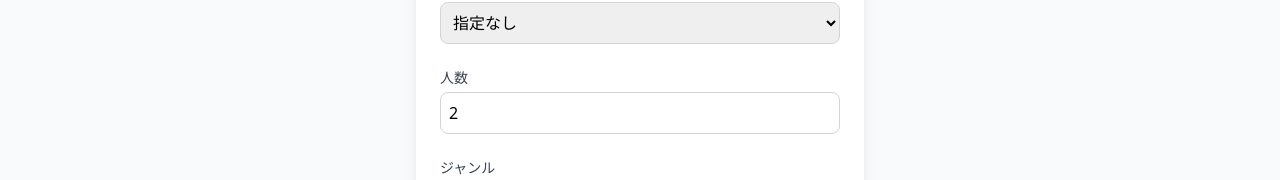
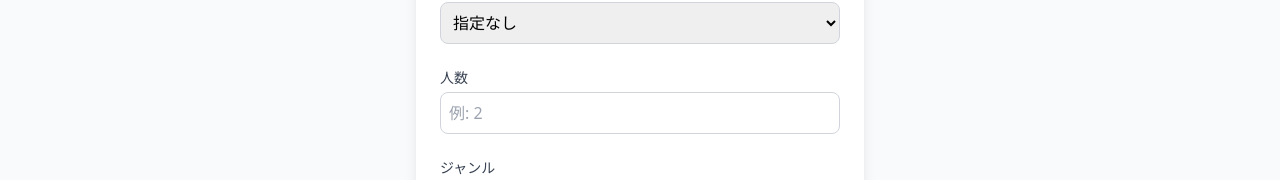
Before and after one commit to teishito/Deploy_Azure_front, a Next.js app: page / in a window 1280 px wide. Shown: the part 198-378 px from the top of the page. Built offline with nearby package versions, Linux system fonts and the light colour scheme.

Commit message:
Update SearchForm.jsx

```diff
--- a/components/SearchForm.jsx
+++ b/components/SearchForm.jsx
@@ -6,7 +6,7 @@ import Footer from "../components/Footer";
 
 export default function SearchForm() {
   const [area, setArea] = useState(""); // エリア
-  const [guests, setGuests] = useState(2); // 人数
+  const [guests, setGuests] = useState(""); // 人数
   const [genre, setGenre] = useState(""); // ジャンル
   const [budgetMin, setBudgetMin] = useState(""); // 予算下限
   const [budgetMax, setBudgetMax] = useState(""); // 予算上限
@@ -31,7 +31,7 @@ export default function SearchForm() {
     try {
       // APIを呼び出して結果を取得
       const response = await fetch(
-        `/search?area=${query.area}&guests=${query.guests}&genre=${query.genre}&budgetMin=${query.budgetMin}&budgetMax=${query.budgetMax}&privateRoom=${query.privateRoom}&drinkIncluded=${query.drinkIncluded}`
+        `/search?area=${encodeURIComponent(query.area)}&guests=${encodeURIComponent(query.guests)}&genre=${encodeURIComponent(query.genre)}&budgetMin=${encodeURIComponent(query.budgetMin)}&budgetMax=${encodeURIComponent(query.budgetMax)}&privateRoom=${encodeURIComponent(query.privateRoom)}&drinkIncluded=${encodeURIComponent(query.drinkIncluded)}`
       );
       if (!response.ok) {
         throw new Error(`HTTP error! status: ${response.status}`);
```
